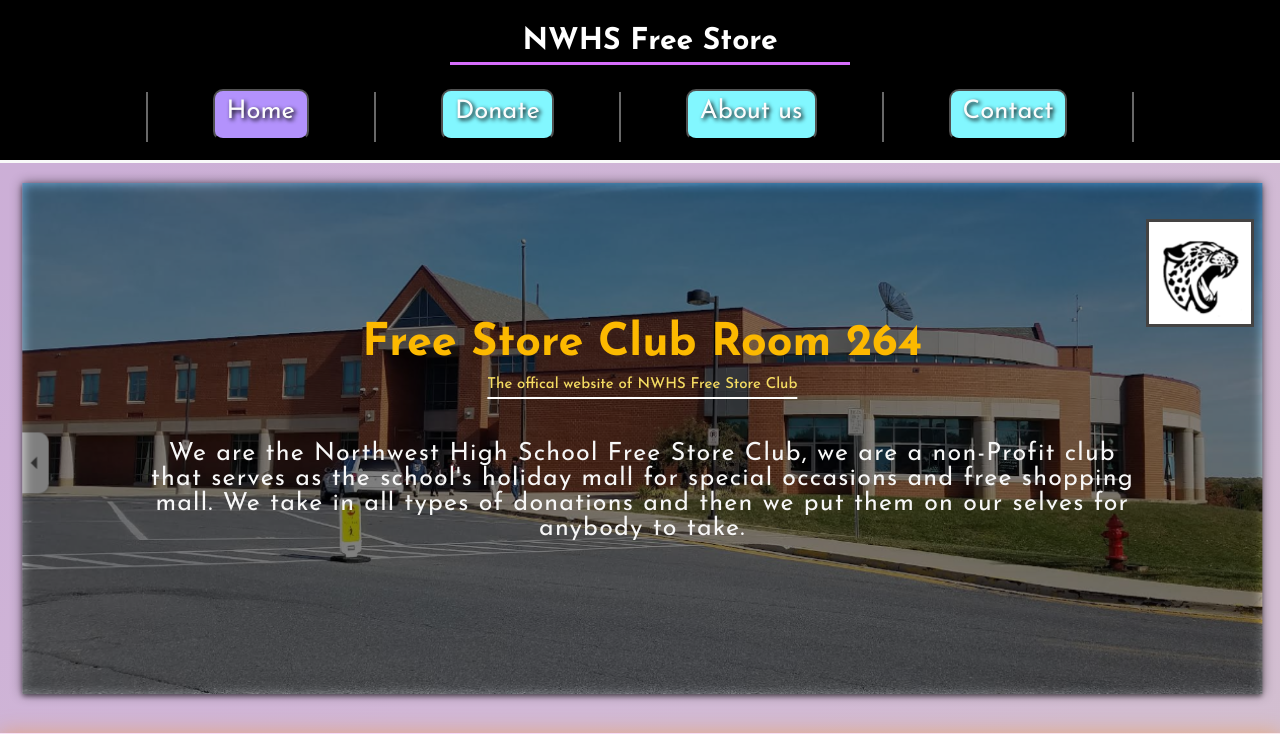
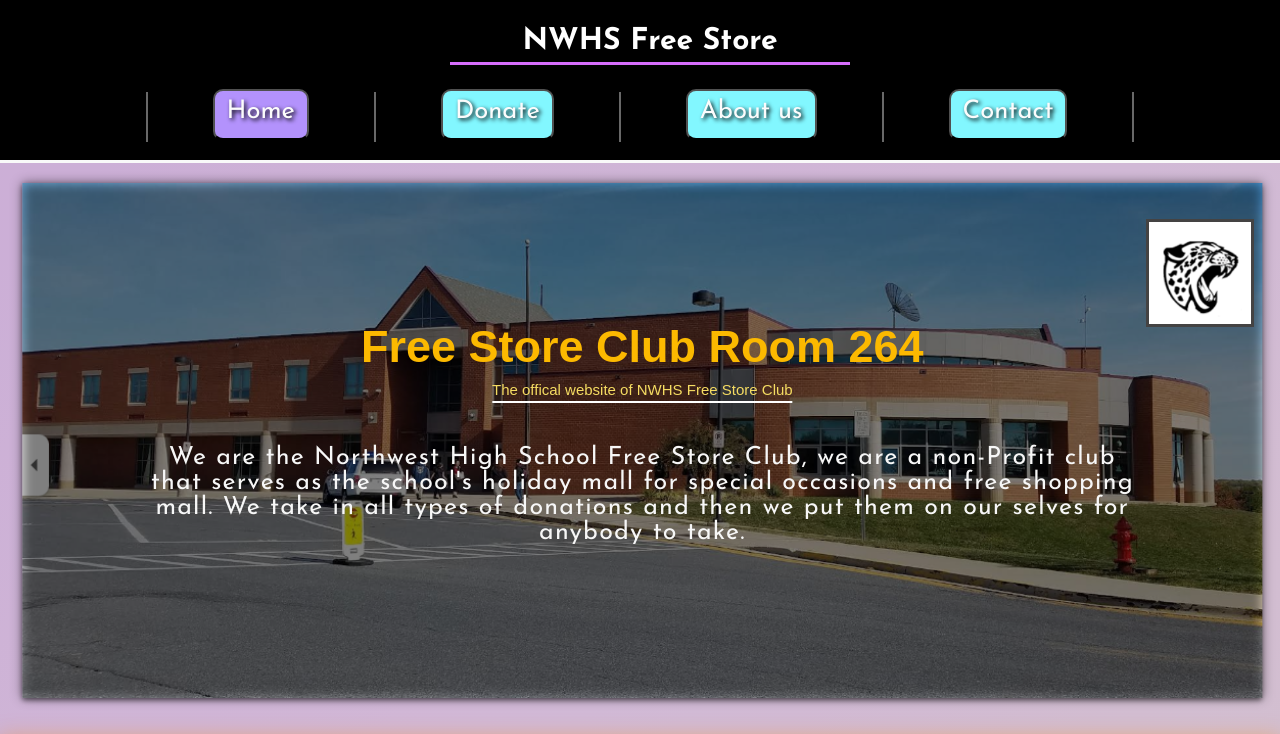
Before and after one commit to noobifyLol/Free-264-Project, a PHP site: page / in a window 1280 px wide. Shown: the top 734 px of the page. Run offline with PHP 8.4, Linux system fonts and the light colour scheme; some libraries are stand-ins or nearby versions.

Commit message:
Update wes.css

```diff
--- a/wes.css
+++ b/wes.css
@@ -226,6 +226,7 @@ content: "";
   margin : 10px;
     font-size: clamp(35px, 4vw, 45px);
     font-weight: 900;
+    font-family : "Sour Gummy", sans-serif;
 }
 #divx p{
   margin-left : 5%;
@@ -241,6 +242,7 @@ content: "";
   margin-left : auto;
    align-items: baseline;
    width : 75ch;
+
 
 }
 
@@ -261,7 +263,7 @@ content: "";
     border-bottom : 2px solid white;
     padding-bottom: 15px;
     white-space : nowrap;
-
+  font-family: "Truculenta", sans-serif;
 }
 .end .endlogo{
   margin-bottom : 50px;
```
